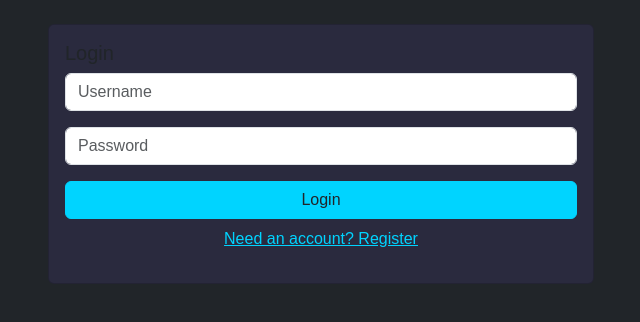
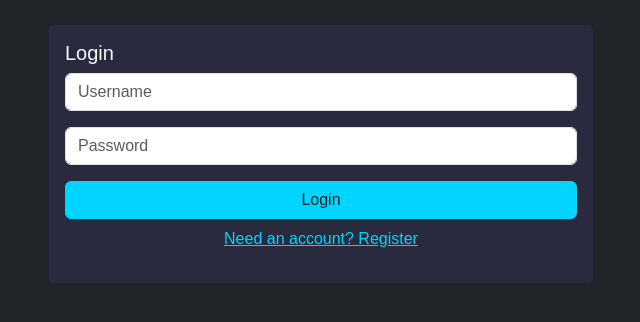
Before and after one commit to fullaware/astrosurge, a FastAPI app: page / in a window 1280 px wide. Shown: the part 56-378 px from the top of the page, without its empty margins (319-959 px from the left). Run offline with FastAPI, Linux system fonts and the light colour scheme.

Commit message:
Updated login color

```diff
--- a/templates/index.html
+++ b/templates/index.html
@@ -9,7 +9,7 @@
             {% endif %}
             {% if not show_register %}
             <div class="card">
-                <div class="card-body">
+                <div class="card-body text-light">
                     <h5 class="card-title">Login</h5>
                     <form method="post" action="/login">
                         <div class="mb-3">
```
